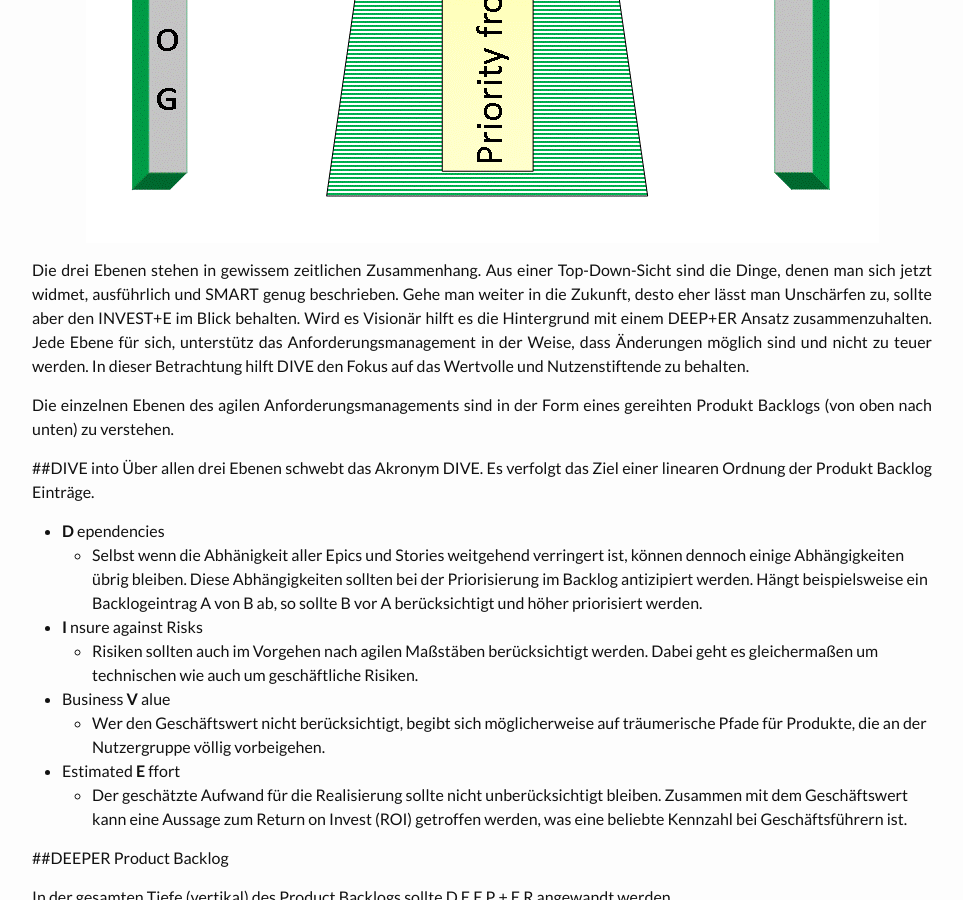
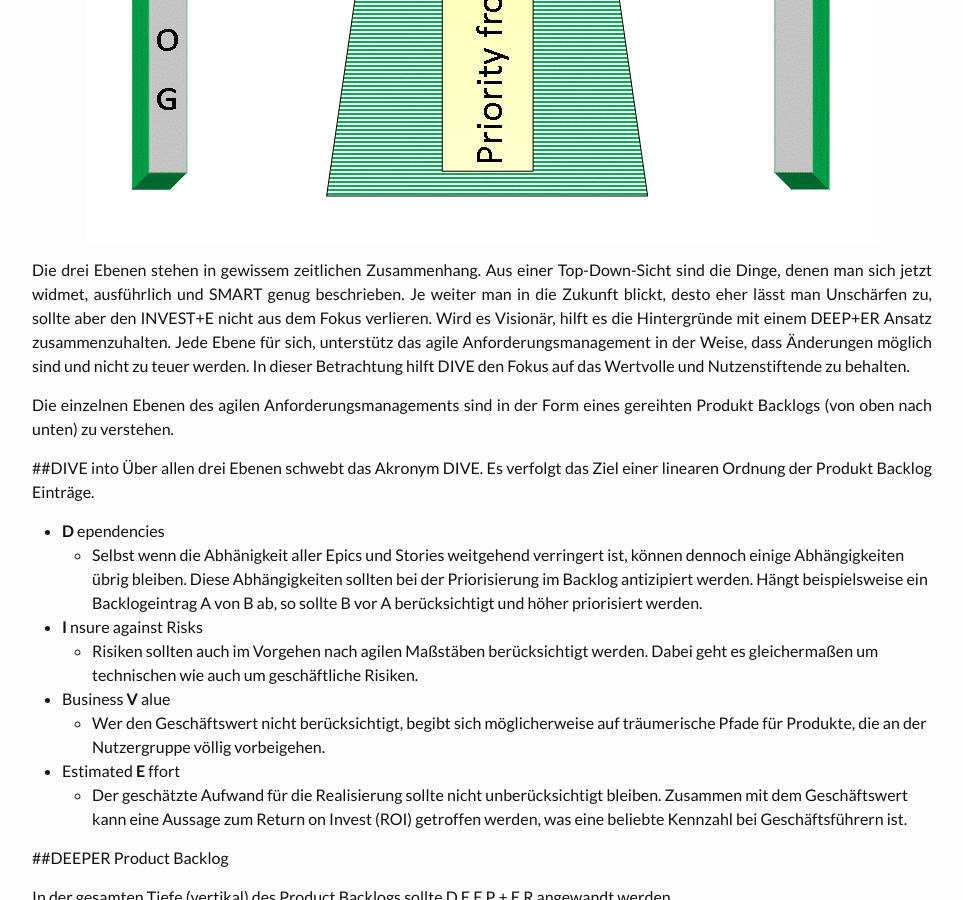
Before and after one commit to opitzconsulting/opitzconsulting.github.io, a Jekyll site: the page built from _posts/2016-10-20-Drei-Ebenen-des-agilen-Anforderungsmanagements.md, in a window 1280 px wide and 900 px high, scrolled down 1664 px. Shown: the whole window, without its empty margins (158-1121 px from the left). Built offline with Jekyll 4.4.1, drawn with Linux system fonts in a browser that asks for light colours; nearby versions of some CDN libraries; comment, search, counter and statistics services are not loaded.

Commit message:
Update 2016-10-20-Drei-Ebenen-des-agilen-Anforderungsmanagements.md
Rechtschreibung

```diff
--- a/_posts/2016-10-20-Drei-Ebenen-des-agilen-Anforderungsmanagements.md
+++ b/_posts/2016-10-20-Drei-Ebenen-des-agilen-Anforderungsmanagements.md
@@ -15,7 +15,7 @@ Das Ziel ein sauber priorisiertes Backlog, bei dem es nicht nur Prio 1 gibt, zu
 
 ![Die 3 Ebenen des agilen Anforderungsmanagements](/img/posts/2016-11-04/001.gif)
 
-Die drei Ebenen stehen in gewissem zeitlichen Zusammenhang. Aus einer Top-Down-Sicht sind die Dinge, denen man sich jetzt widmet, ausführlich und SMART genug beschrieben. Gehe man weiter in die Zukunft, desto eher lässt man Unschärfen zu, sollte aber den INVEST+E im Blick behalten. Wird es Visionär hilft es die Hintergrund mit einem DEEP+ER Ansatz zusammenzuhalten. Jede Ebene für sich, unterstütz das Anforderungsmanagement in der Weise, dass Änderungen möglich sind und nicht zu teuer werden. In dieser Betrachtung hilft DIVE den Fokus auf das Wertvolle und Nutzenstiftende zu behalten.
+Die drei Ebenen stehen in gewissem zeitlichen Zusammenhang. Aus einer Top-Down-Sicht sind die Dinge, denen man sich jetzt widmet, ausführlich und SMART genug beschrieben. Je weiter man in die Zukunft blickt, desto eher lässt man Unschärfen zu, sollte aber den INVEST+E nicht aus dem Fokus verlieren. Wird es Visionär, hilft es die Hintergründe mit einem DEEP+ER Ansatz zusammenzuhalten. Jede Ebene für sich, unterstütz das agile Anforderungsmanagement in der Weise, dass Änderungen möglich sind und nicht zu teuer werden. In dieser Betrachtung hilft DIVE den Fokus auf das Wertvolle und Nutzenstiftende zu behalten.
 
 Die einzelnen Ebenen des agilen Anforderungsmanagements sind in der Form eines gereihten Produkt Backlogs (von oben nach unten) zu verstehen.
 
```
